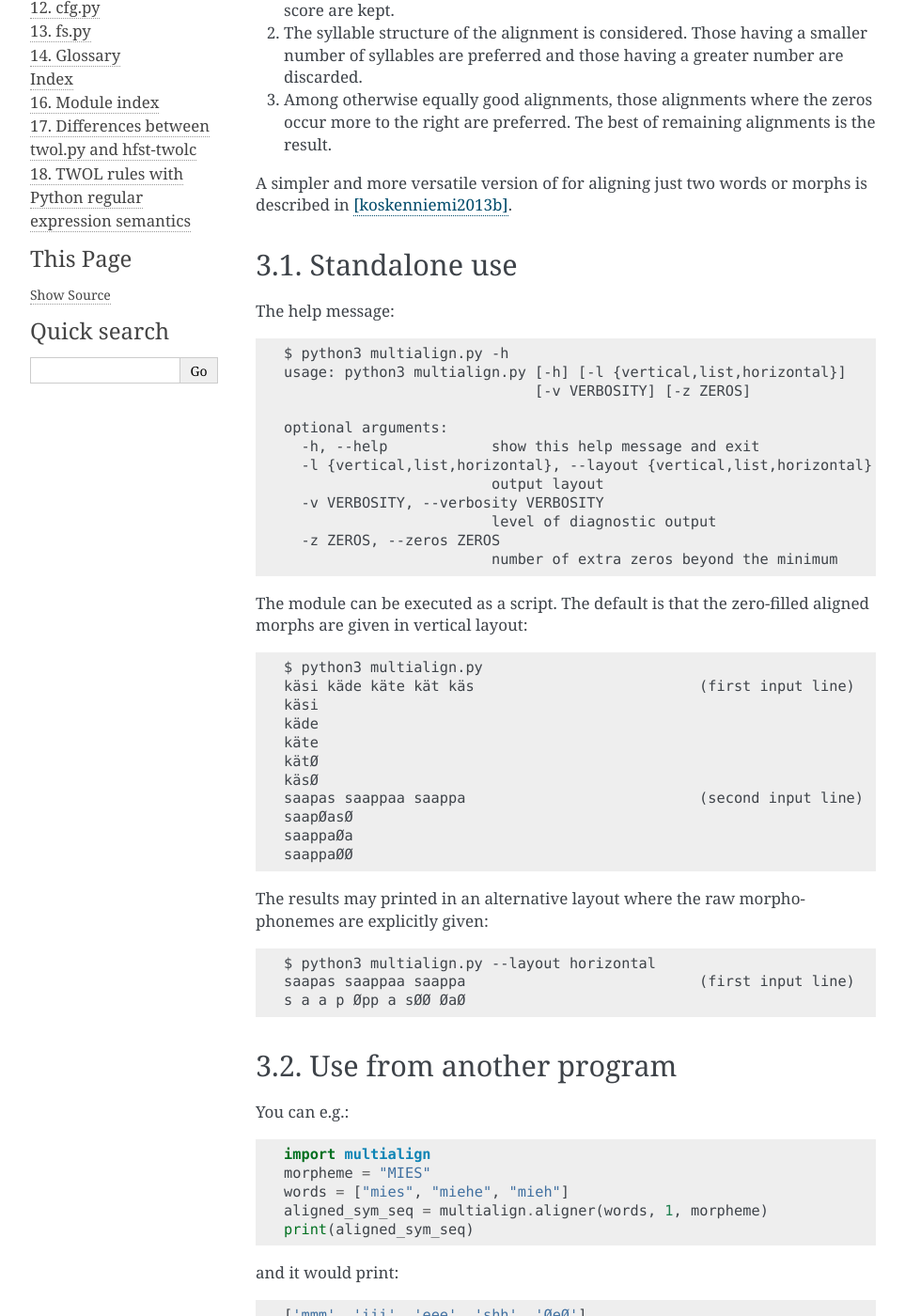
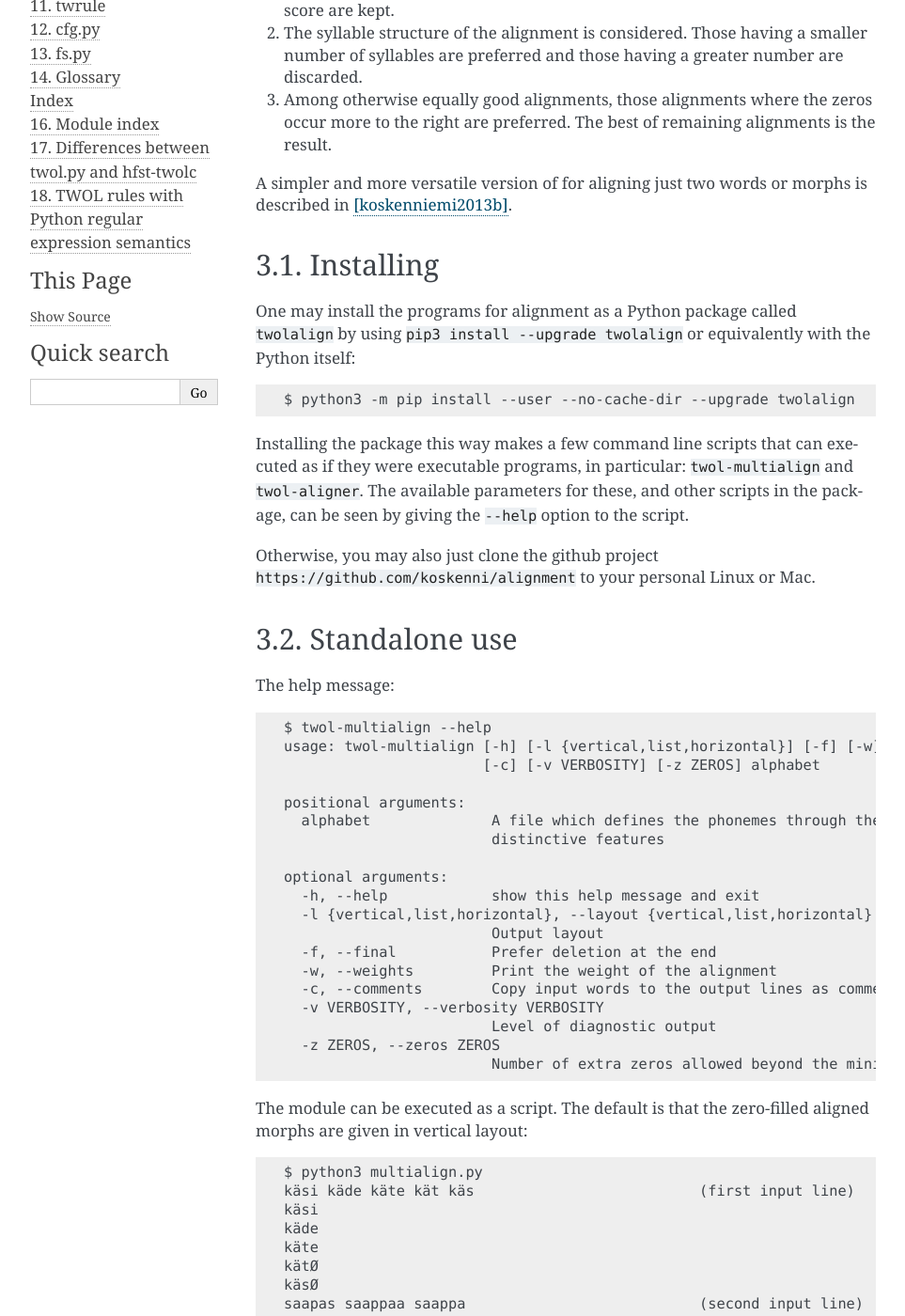
Before and after one commit to koskenni/twol, a Sphinx documentation site: the page built from docs/alignment.rst, in a window 1280 px wide and 1400 px high, scrolled down 749 px. Shown: the whole window at 94% size, without its empty margins (148-1111 px from the left). Built offline with Sphinx 7.4.7, drawn with Linux system fonts in a browser that asks for light colours; some of the changed text lies outside the part shown.

Commit message:
minor documentation corrections

```diff
--- a/docs/alignment.rst
+++ b/docs/alignment.rst
@@ -26,23 +26,42 @@ The algorithm is described in some detail in [koskenniemi2017]_.  The present ve
 A simpler and more versatile version of for aligning just two words or morphs is described in [koskenniemi2013b]_.
 
 
+Installing
+==========
+
+One may install the programs for alignment as a Python package called ``twolalign`` by using ``pip3 install --upgrade twolalign`` or equivalently with the Python itself::
+
+  $ python3 -m pip install --user --no-cache-dir --upgrade twolalign
+
+Installing the package this way makes a few command line scripts that can executed as if they were executable programs, in particular: ``twol-multialign`` and ``twol-aligner``.  The available parameters for these, and other scripts in the package, can be seen by giving the ``--help`` option to the script.
+
+Otherwise, you may also just clone the github project ``https://github.com/koskenni/alignment`` to your personal Linux or Mac.
+
+
 Standalone use
 ==============
 
 The help message::
 
-  $ python3 multialign.py -h
-  usage: python3 multialign.py [-h] [-l {vertical,list,horizontal}]
-			       [-v VERBOSITY] [-z ZEROS]
+   $ twol-multialign --help
+   usage: twol-multialign [-h] [-l {vertical,list,horizontal}] [-f] [-w]
+                          [-c] [-v VERBOSITY] [-z ZEROS] alphabet
 
-  optional arguments:
-    -h, --help            show this help message and exit
-    -l {vertical,list,horizontal}, --layout {vertical,list,horizontal}
-			  output layout
-    -v VERBOSITY, --verbosity VERBOSITY
-			  level of diagnostic output
-    -z ZEROS, --zeros ZEROS
-			  number of extra zeros beyond the minimum
+   positional arguments:
+     alphabet              A file which defines the phonemes through their
+                           distinctive features
+
+   optional arguments:
+     -h, --help            show this help message and exit
+     -l {vertical,list,horizontal}, --layout {vertical,list,horizontal}
+                           Output layout
+     -f, --final           Prefer deletion at the end
+     -w, --weights         Print the weight of the alignment
+     -c, --comments        Copy input words to the output lines as comments
+     -v VERBOSITY, --verbosity VERBOSITY
+                           Level of diagnostic output
+     -z ZEROS, --zeros ZEROS
+                           Number of extra zeros allowed beyond the minimum
 
 The module can be executed as a script.  The default is that the zero-filled aligned morphs are given in vertical layout::
 
--- a/twparser.py
+++ b/twparser.py
@@ -373,11 +373,14 @@ class TwolFstSemantics(object):
         result_fst.set_name(".#.")
         return result_fst
 
-def init(grammar_file='../twolcsyntax.ebnf'):
+def init():
     """Initializes the module and compiles and returns a tatsu parser
 
     grammar_file -- the name of the file containing the EBNF grammar for rules
 """
+    import os
+    dir = os.path.dirname(os.path.abspath(__file__))
+    grammar_file = dir + "/twolcsyntax.ebnf"
     grammar = open(grammar_file).read()
     parser = tatsu.compile(grammar)
     return parser
```
